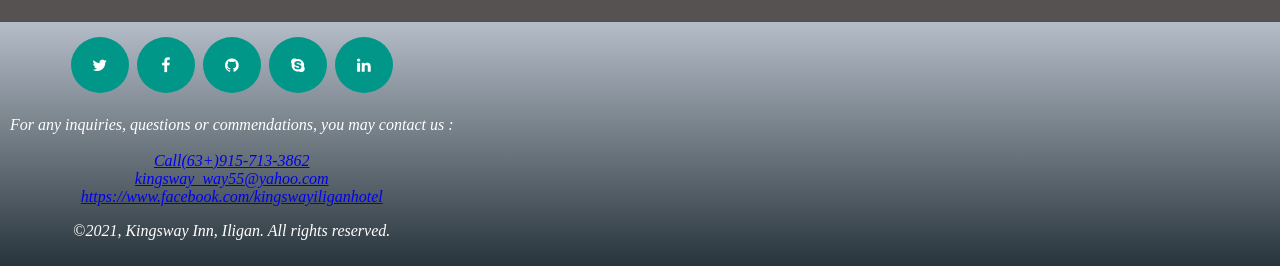
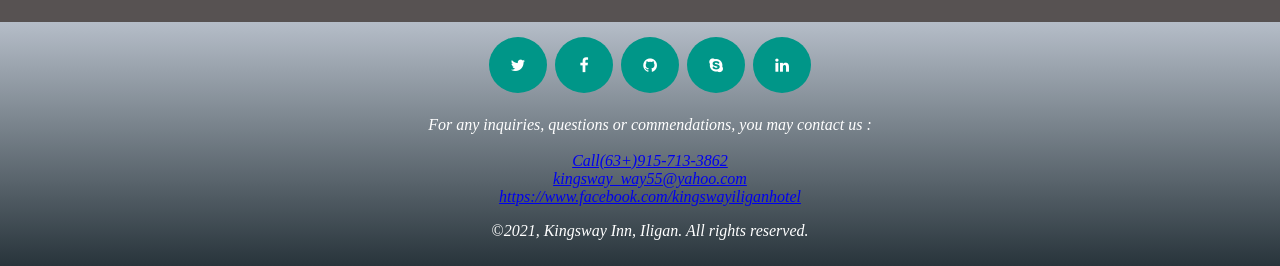
Before and after one commit to Omnyojii/Activity-1---HTML-5, a plain HTML site: page Activity/index.html in a window 1280 px wide. Shown: the part 2964-3230 px from the top of the page. Drawn offline with Linux system fonts and the light colour scheme.

Commit message:
Update index.css

```diff
--- a/Activity/css/index.css
+++ b/Activity/css/index.css
@@ -395,8 +395,8 @@ nav a {
 /* -----------------------FONTAWESOME------------------- */
 
 .social {
-    float: left;
-    display: block;
+    /* float: left; */
+    /* display: block; */
 }
 
 .fa {
```
